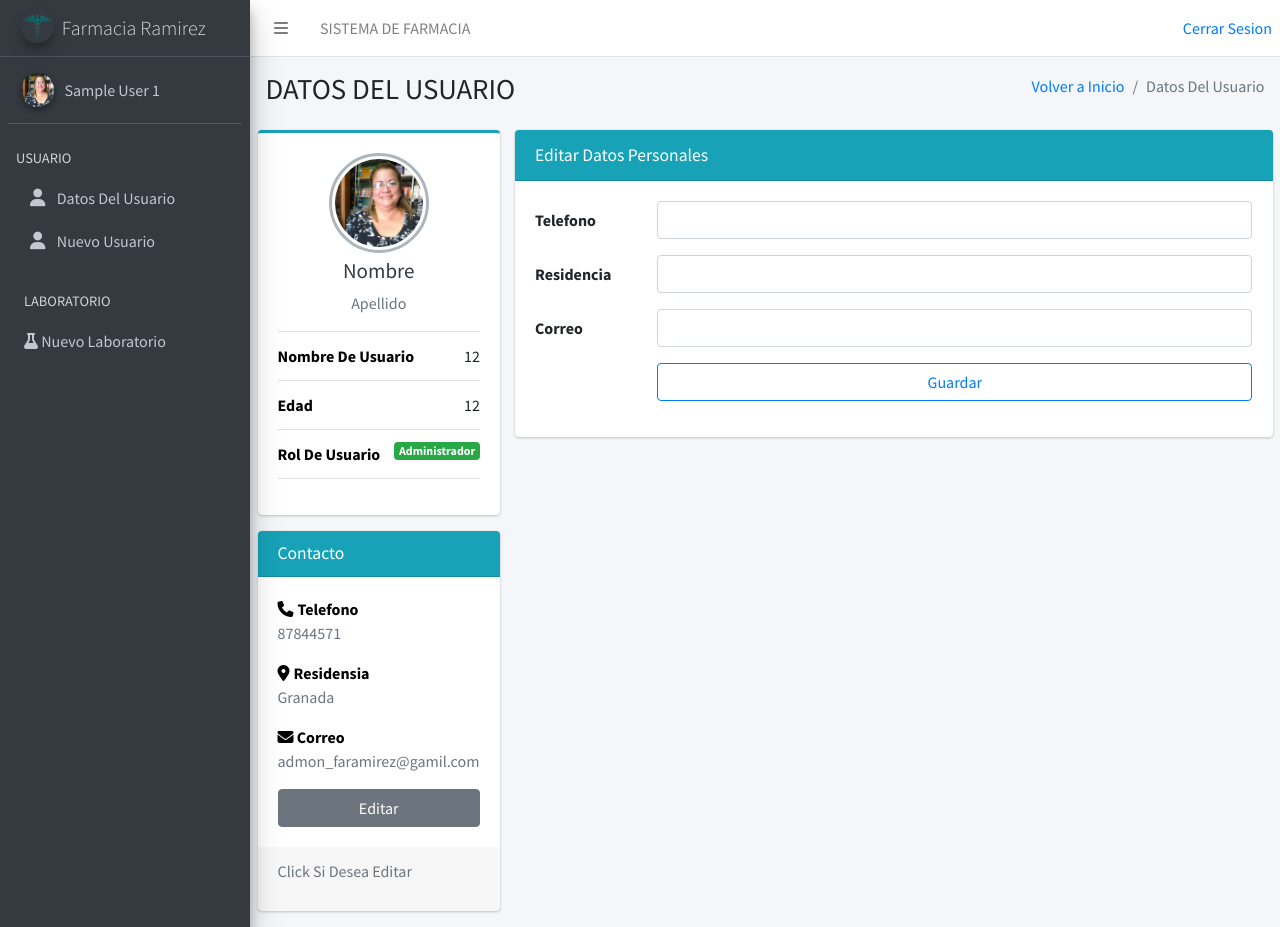
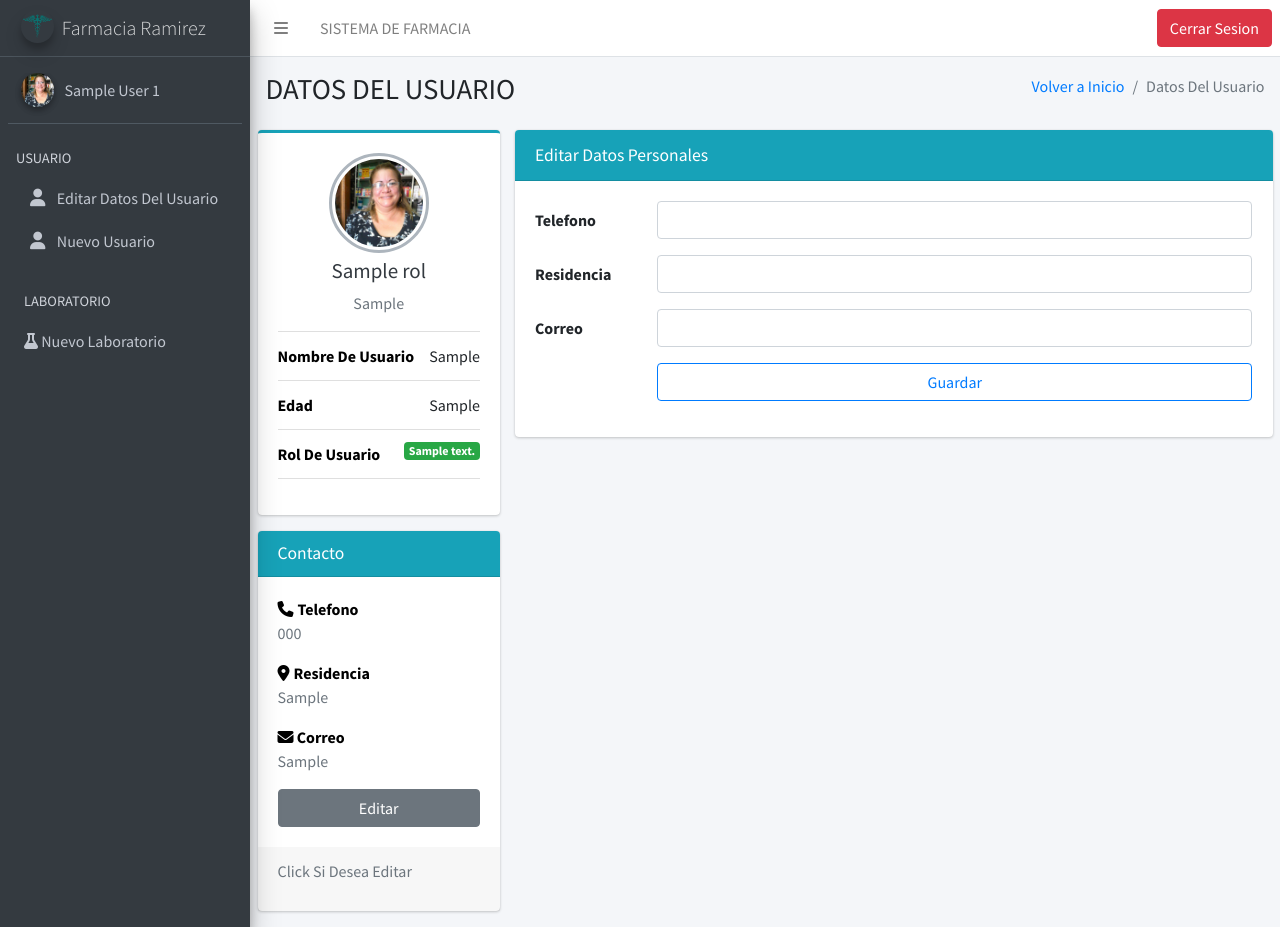
Before and after one commit to Cesar2812/SistemaGestionFarmaciaRamirez, a PHP site: page /vista/edicionUsuarios.php in a window 1280 px wide. Run offline with PHP 8.4, Linux system fonts and the light colour scheme; the visitor is signed in with stand-in values (Sample User, id 1); tables that the repository leaves empty or names only in its code hold one stand-in row (values such as "Sample post").

Commit message:
unPocomasCercaDeDormir

```diff
--- /dev/null
+++ b/controlador/ControladorUsuario.php
@@ -0,0 +1,24 @@
+<?php
+include_once '../modelo/modeloUser.php';
+
+$usuario = new Usuario();
+
+if ($_POST['funcion'] == 'buscar_Usuario') {
+    $json = array();
+    $usuario->obtener_datos($_POST['dato']);
+    foreach ($usuario->objetos as $objeto) {
+        //creando un json para obtner los datos de la tabla usuario para que sean cargadas en el formulario
+        $json[] = array(
+            'nombre' => $objeto->nombre,
+            'apellido' => $objeto->apellido,
+            'usuario' => $objeto->usuario,
+            'edad' => $objeto->edad,
+            'rol' => $objeto->descripcion,
+            'telefono' => $objeto->telefono,
+            'residencia' => $objeto->residencia,
+            'correo' => $objeto->correo
+        );
+    }
+    $jsonString = json_encode($json[0]);
+    echo $jsonString;
+}
--- a/js/Usuario.js
+++ b/js/Usuario.js
@@ -1,5 +1,41 @@
 $(document).ready(function () {
+    var funcion = '';
     var id_Usuario = $('#id_Usuario').val();
     console.log(id_Usuario);
 
+    buscar_Usuario(id_Usuario);
+
+    function buscar_Usuario(dato) {
+        funcion = 'buscar_Usuario';
+        $.post("../controlador/ControladorUsuario.php", { dato, funcion }, (response) => {
+            console.log(response);
+            let nombre = '';
+            let apellido = '';
+            let usuario_ = '';
+            let edad = '';
+            let rol = '';
+            let telefono = '';
+            let residencia = '';
+            let Correo = '';
+            const usuario = JSON.parse(response);
+            nombre += `${usuario.nombre}`;
+            apellido += `${usuario.apellido}`;
+            usuario_ += `${usuario.usuario}`;
+            edad += `${usuario.edad}`;
+            rol += `${usuario.rol}`;
+            telefono += `${usuario.telefono}`;
+            residencia += `${usuario.residencia}`;
+            Correo += `${usuario.correo}`;
+
+            $('#nombre_user').html(nombre);
+            $('#apellido_user').html(apellido);
+            $('#user_name').html(usuario_);
+            $('#edad').html(edad);
+            $('#rol').html(rol);
+            $('#telefono').html(telefono);
+            $('#residencia').html(residencia);
+            $('#correo').html(Correo);
+        })
+
+    }
 })
--- a/modelo/modeloUser.php
+++ b/modelo/modeloUser.php
@@ -37,4 +37,19 @@ class Usuario
             die("Error al ejecutar la consulta: " . $e->getMessage());
         }
     }
+    function obtener_datos($id)
+    {
+        try {
+            $sql = "select * from usuario inner join rol on usuario.id_Usuario=rol.id_Rol and id_usuario=:id";
+            $query = $this->acceso->prepare($sql);
+            $query->execute(array(':id'=>$id));
+            //escribe los campos y datos de la tabla usuario del usuario logueado
+            $this->objetos = $query->fetchAll();
+            return $this->objetos;
+
+        } catch (PDOException $e) {
+            die("Error al ejecutar la consulta: " . $e->getMessage());
+        }
+    }
+
 }
--- a/vista/edicionUsuarios.php
+++ b/vista/edicionUsuarios.php
@@ -49,10 +49,10 @@ if ($_SESSION['rol'] == 1) {
                                     </div>
                                     <input id="id_Usuario" type="hidden" value="<?php  echo $_SESSION['usuario']//var_dump($_SESSION['usuario'])?>">
                                     <h3 id="nombre_user" class="profile-username  text-center text-dark">
-                                        Nombre
+
                                     </h3>
 
-                                    <p id="apellido_user" class="text-muted text-center">Apellido</p>
+                                    <p id="apellido_user" class="text-muted text-center"></p>
 
                                     <ul class="list-group list-group-unbordered mb-3">
                                         <li class="list-group-item">
@@ -81,7 +81,7 @@ if ($_SESSION['rol'] == 1) {
                                     <p id="telefono"class="text-muted">87844571</p>
 
                                     <strong style="color:black">
-                                        <i class="fas fa-map-marker-alt mr-1"></i>Residensia
+                                        <i class="fas fa-map-marker-alt mr-1"></i>Residencia
                                     </strong>
                                     <p id="residencia"class="text-muted">Granada</p>
 
--- a/vista/layouts/navs.php
+++ b/vista/layouts/navs.php
@@ -34,7 +34,7 @@
 
 
             <ul class="navbar-nav ml-auto">
-                <a href="../controlador/ControladorDeslogueo.php">Cerrar Sesion</a>
+                <a href="../controlador/ControladorDeslogueo.php"><button class="btn btn-block btn-danger">Cerrar Sesion</button></a>
             </ul>
         </nav>
 
@@ -75,7 +75,7 @@
                             <a href="../vista/edicionUsuarios.php" class="nav-link">
                                 <i class="nav-icon fas fa-user"></i>
                                 <p>
-                                    Datos Del Usuario
+                                   Editar Datos Del Usuario
                                 </p>
                             </a>
                         </li>
```
